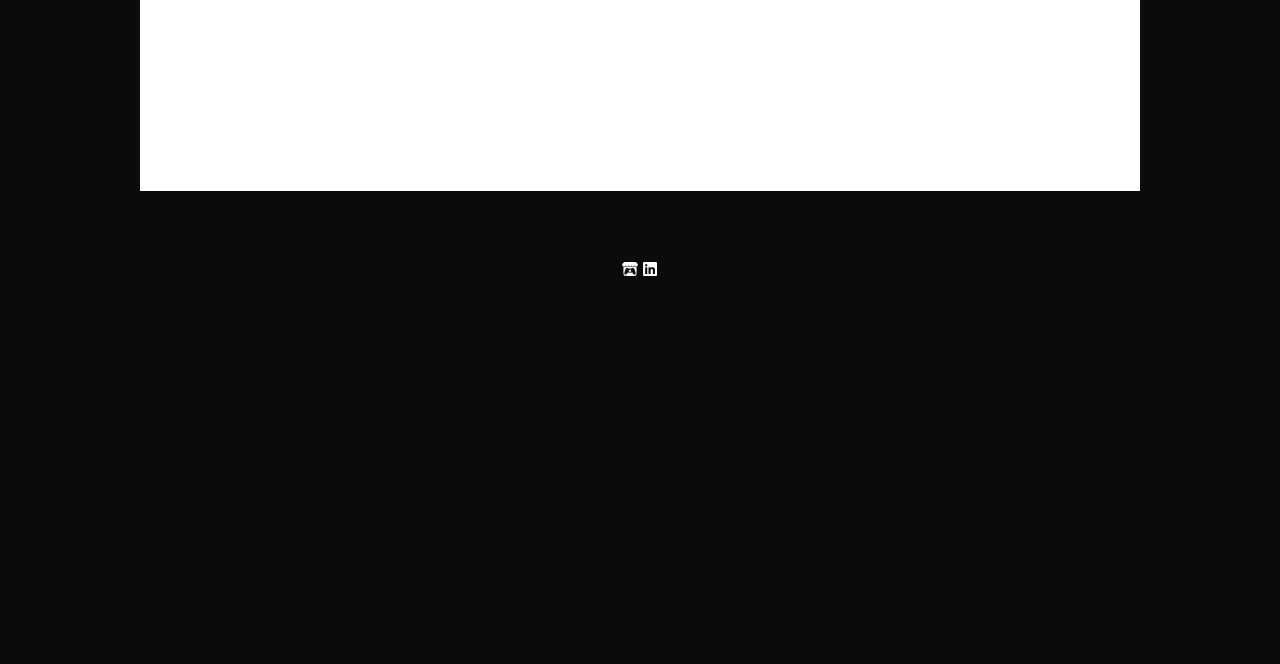
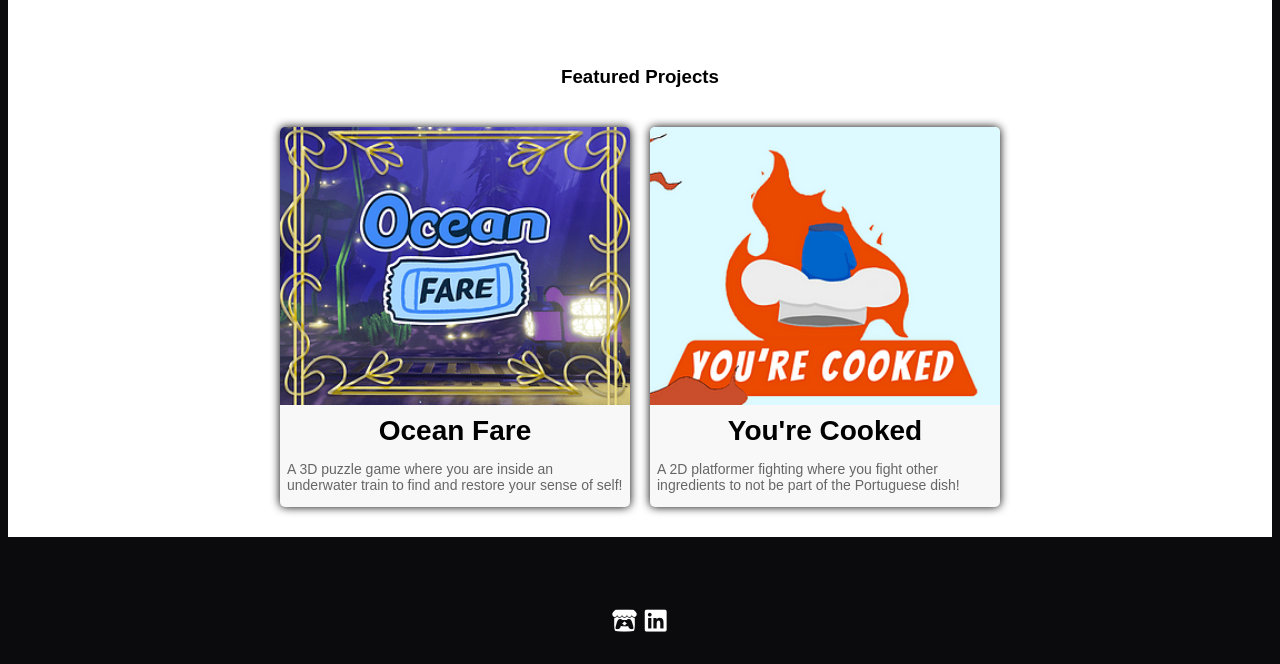
Before and after one commit to Francisco-Morim/FranciscoMorim_Portfolio, a plain HTML site: page Index.html in a window 1280 px wide. Shown: the part 1067-1731 px from the top of the page. Before the commit the page ends 1372 px from the top, so only its background shows below. Drawn offline with nearby package versions, Linux system fonts and the light colour scheme.

Commit message:
Home Page about cards

```diff
--- a/Index.html
+++ b/Index.html
@@ -50,11 +50,32 @@
                         </div>
                     </div>
                 </section>
-            </div>
+                <section id="projects">
+                    <div class="ProjectsContent">
+                        <h1>Featured Projects</h1>
+                        <div class="ProjectCards">
+                            <div class="ProjectCard">
+                                <div class="ProjectImg">
+                                    <img src="img/OceanFare.png" />
+                                </div>
+                                <h2>Ocean Fare</h2>
+                                <p>A 3D puzzle game where you are inside an underwater train to find and restore your sense of self!</p>
+                            </div>
+                            <div class="ProjectCard">
+                                <div class="ProjectImg">
+                                    <img src="img/YoureCooked.png" />
+                                </div>
+                                    <h2>You're Cooked</h2>
+                                    <p>A 2D platformer fighting where you fight other ingredients to not be part of the Portuguese dish!</p>
+                                </div>
+                            </div>
+                    </div>
+                </section>
+                </div>
             <footer>
                 <div class="FooterContent">
-                    <i class="fa-brands fa-itch-io"></i>
-                    <i class="fa-brands fa-linkedin"></i>
+                    <a href="https://kikogamedev.itch.io/" target="_blank" rel="noopener noreferrer"><i class="fa-brands fa-itch-io"></i></a>
+                    <a href="https://www.linkedin.com/in/francisco-morim-608a87240/" target="_blank" rel="noopener noreferrer"><i class="fa-brands fa-linkedin"></i></a>
                 </div>
             </footer>
             <script src="js/ScrollToContent.js"></script>
--- a/css/style.css
+++ b/css/style.css
@@ -140,8 +140,9 @@ body {
 }
 
 .WorkArea {
-    max-width: 1000px;
-    height: 500px;
+    max-width: 1500px;
+    height: auto;
+    padding: 15px 0 30px 0;
     margin: 0 auto;
     background-color: white;
     text-align: center;
@@ -191,6 +192,65 @@ body {
     max-width: 85%;
 }
 
+.ProjectsContent{
+    display: flex;
+    flex-direction: column;
+    align-items: center;
+    justify-content: center;
+    gap: 20px;
+    margin-top: 50px;
+}
+
+.ProjectCards {
+    display: flex;
+    flex-wrap: wrap;
+    justify-content: center;
+    gap: 20px;
+}
+
+.ProjectCard {
+    background: #f8f8f8;
+    border: 1px rgba(15, 15, 18, 0.82);
+    box-shadow: 0 0 10px;
+    border-radius: 5px;
+    text-align: left;
+    width: 350px;
+    transition: all 0.5s ease;
+}
+
+    .ProjectCard:hover {
+        box-shadow: 8px 8px 4px rgba(11, 11, 14, 0.5);
+        transform: scale(1.05) translateY(-5px);
+        transition: all 0.5s ease;
+    }
+
+.ProjectImg {
+    display: flex;
+    justify-content: center;
+    align-items: center;
+    width: 100%;
+    height: auto;
+    border-radius: 5px 5px 0 0;
+    overflow: hidden;
+}
+
+.ProjectImg img {
+    width: 150%;
+    object-fit: fill;
+}
+
+.ProjectCard h2 {
+    text-align: center;
+    font-size: 28px;
+    margin: 10px 0;
+}
+
+.ProjectCard p {
+    font-size: 14px;
+    padding: 0 7px;
+    color: #666;
+}
+
 footer {
     background-color: #0b0b0e;
     color: white;
@@ -199,11 +259,19 @@ footer {
     margin-top: 50px;
 }
 
+footer a {
+    color: inherit;
+    text-decoration: none;
+    transition: color 0.3s ease;
+}
+
+
 .FooterContent {
     margin: 0 30px;
     display: flex;
     justify-content: center;
     align-items: center;
+    font-size: 25px;
 }
 
 @media (max-width: 768px) {
```
Also changed, not shown: img/OceanFare.png (added), img/YoureCooked.png (added).
